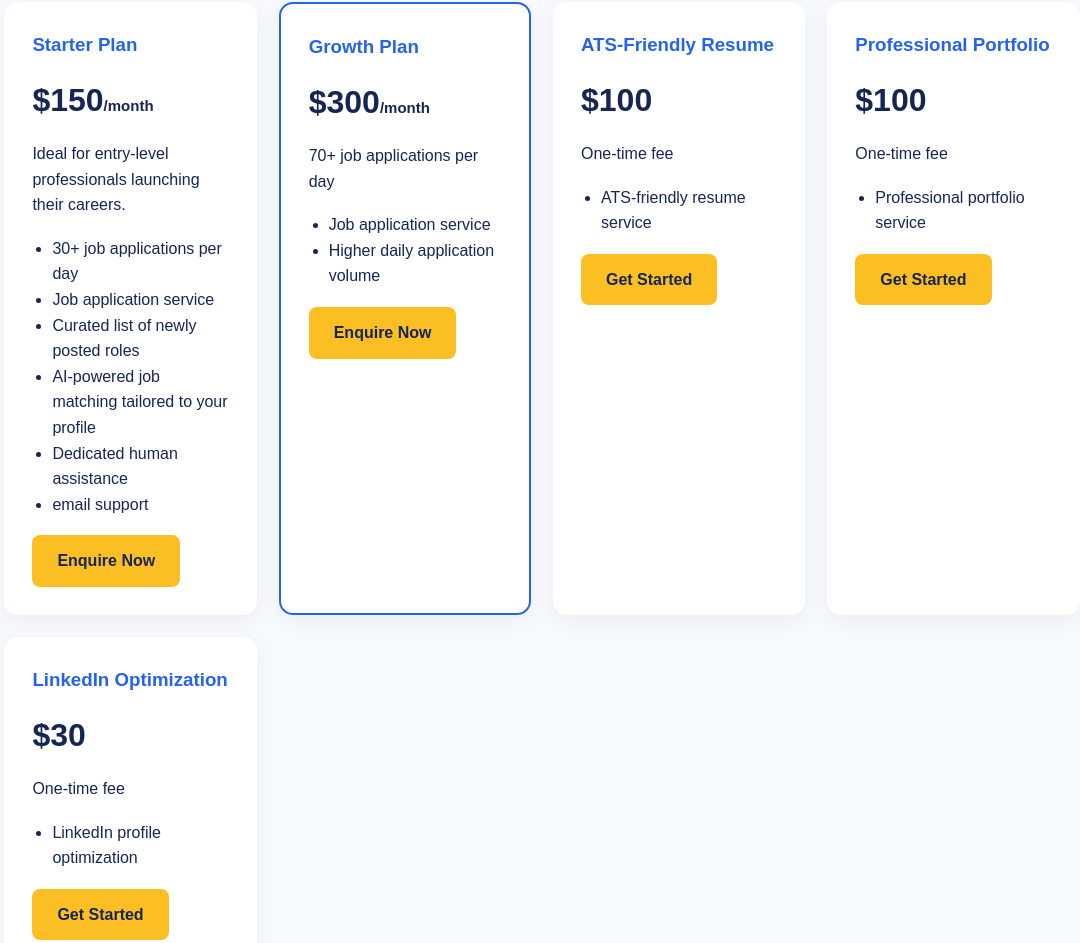
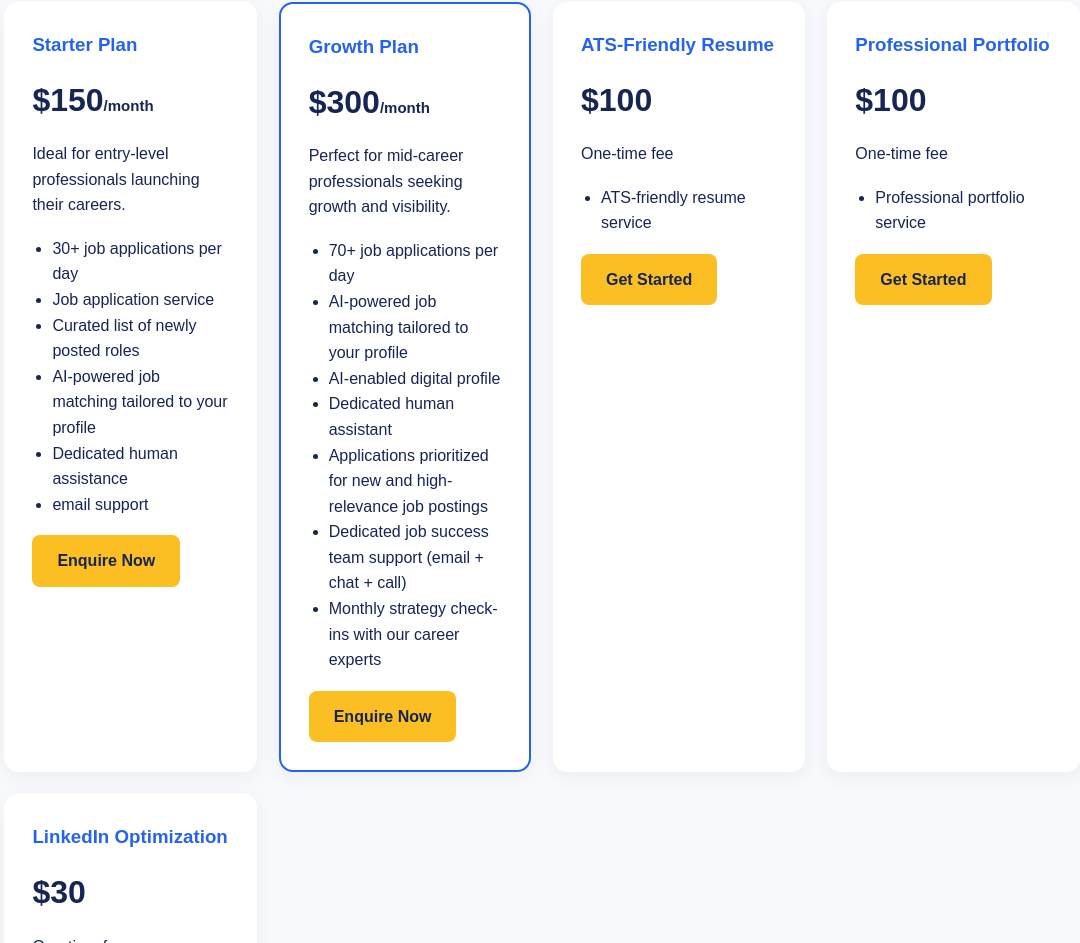
Before and after one commit to hirepathworld/hirepath-platform, a plain HTML site: page index.html in a window 1280 px wide. Shown: the part 1095-2038 px from the top of the page, without its empty margins (98-1178 px from the left). Drawn offline with Linux system fonts and the light colour scheme.

Commit message:
Update index.html

```diff
--- a/index.html
+++ b/index.html
@@ -231,10 +231,15 @@
     <div class="card popular">
       <h3>Growth Plan</h3>
       <div class="price">$300<span style="font-size:15px">/month</span></div>
-      <p>70+ job applications per day</p>
+      <p>Perfect for mid-career professionals seeking growth and visibility.</p>
       <ul>
-        <li>Job application service</li>
-        <li>Higher daily application volume</li>
+        <li>70+ job applications per day</li>
+        <li>AI-powered job matching tailored to your profile</li>
+        <li>AI-enabled digital profile</li>
+        <li>Dedicated human assistant</li>
+        <li>Applications prioritized for new and high-relevance job postings</li>
+        <li>Dedicated job success team support (email + chat + call)</li>
+        <li>Monthly strategy check-ins with our career experts</li>
       </ul>
       <a class="button" href="#contact">Enquire Now</a>
     </div>
```
